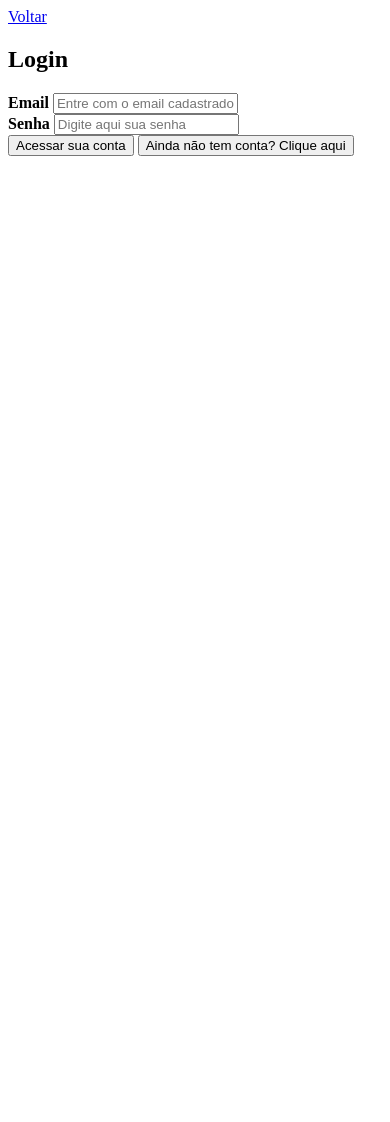
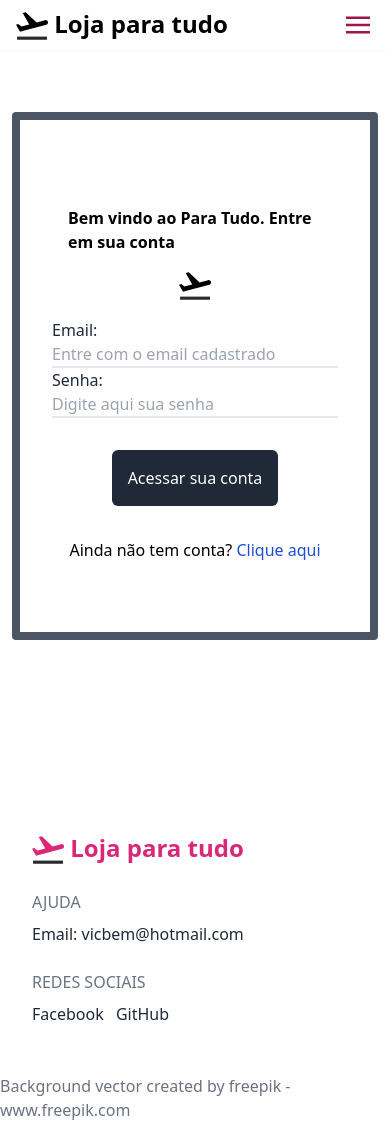
Before and after one commit to vicvictor86/web-loja, a Django app: page /user/login in a window 390 px wide. Before the commit the page ends 156 px from the top, so only its background shows below. Run offline with Django 3.2, Linux system fonts and the light colour scheme.

Commit message:
Front end da tela de cadastro e login finalizado

```diff
--- a/templates/users/login.html
+++ b/templates/users/login.html
@@ -1,43 +1,54 @@
-<!-- ##### Contact Form Area Start ##### -->
-<div class="contact-area section-padding-0-80">
-    <div class="container">
+<body>
+    {% include 'partials/_header.html' %}
+    <div class="pt-48 pb-48">
+        <div class="container px-3 mx-auto flex flex-wrap flex-row items-center">
+            <div class="flex md:w-full h-96 justify-center items-center md:text-left ">
+                <form class="flex justify-center items-center h-full rounded border-gray-600 border-8 px-8 py-64" action="{% url 'login' %}" method="POST">
+                    {% csrf_token %}
+
                     <div class="row">
-            <a href="http://localhost:8000/">Voltar</a>
-            <div class="col-12">
-                <div class="section-heading">
-                    <h2>Login</h2>
+                        <div class="font-bold m-4">
+                            Bem vindo ao Para Tudo. Entre em sua conta
                         </div>
-            </div>
+
+                        <div class="flex justify-center items-center m-4">
+                            <svg class="h-8 fill-current inline" xmlns="http://www.w3.org/2000/svg"
+                                viewBox="0 0 512.005 512.005">
+                                <rect fill="#2a2a31" x="16.539" y="425.626" width="479.767" height="50.502"
+                                    transform="matrix(1,0,0,1,0,0)" />
+                                <path class="plane-take-off"
+                                    d=" M 510.7 189.151 C 505.271 168.95 484.565 156.956 464.365 162.385 L 330.156 198.367 L 155.924 35.878 L 107.19 49.008 L 211.729 230.183 L 86.232 263.767 L 36.614 224.754 L 0 234.603 L 45.957 314.27 L 65.274 347.727 L 105.802 336.869 L 240.011 300.886 L 349.726 271.469 L 483.935 235.486 C 504.134 230.057 516.129 209.352 510.7 189.151 Z " />
+                            </svg>
                         </div>
                         <div class="row">
-            <div class="col-12">
-                <div class="contact-form-area">
-                    <form action="{% url 'login' %}" method="POST">
-                        {% csrf_token %}
-                        <div class="row">
                             <div class="col-12 col-lg-12">
-                            <label for="email"><b>Email</b></label>
-                                <input type="text" id="email" class="form-control" name="email" placeholder="Entre com o email cadastrado">
+                                <label class="text-gray-800" for="email">Email:</label>
+                                <input type="text" id="email" class="w-full border-b-2" name="email"
+                                    placeholder="Entre com o email cadastrado">
                             </div>
                             <div class="col-12 col-lg-12">
-                                <label for="password_user"><b>Senha</b></label>
-                                <input id="senha" type="password" class="form-control" name="password_user" placeholder="Digite aqui sua senha">
+                                <label class="text-gray-800" for="password_user">Senha:</label>
+                                <input id="senha" type="password" class="w-full border-b-2" name="password_user"
+                                    placeholder="Digite aqui sua senha">
                             </div>
-                            <div class="col-12 text-center">
-                                <button class="btn btn-success" type="submit">Acessar sua conta</button>
-                                <button type="button" class="btn btn-primary" onclick="exibirCriarConta()">Ainda não tem conta? Clique aqui</button>
+                            <div class="flex justify-center items-center mt-8">
+                                <button class="bg-gray-800 flex justify-center align-items text-white rounded-md p-4" type="submit">Acessar sua conta</button>
+                            </div>
+                            <div class="mt-8 text-center">
+                                <span>Ainda não tem conta?</span>
+                                <button type="button" class="text-blue-700" onclick="exibirCriarConta()">Clique aqui</button>
+                            </div>
                         </div>
                     </div>
                 </form>
             </div>
         </div>
     </div>
-    </div>
-</div>
+    {% include 'partials/_footer.html' %}
+</body>
 
 <script>
-    function exibirCriarConta()
-    {
+    function exibirCriarConta() {
         location.href = "{% url 'create_user' %}";
     }
 </script>
```
Also changed, not shown: templates/users/create_user.html (+39 -30 lines). Lines whose indentation alone changed are shown as unchanged.
